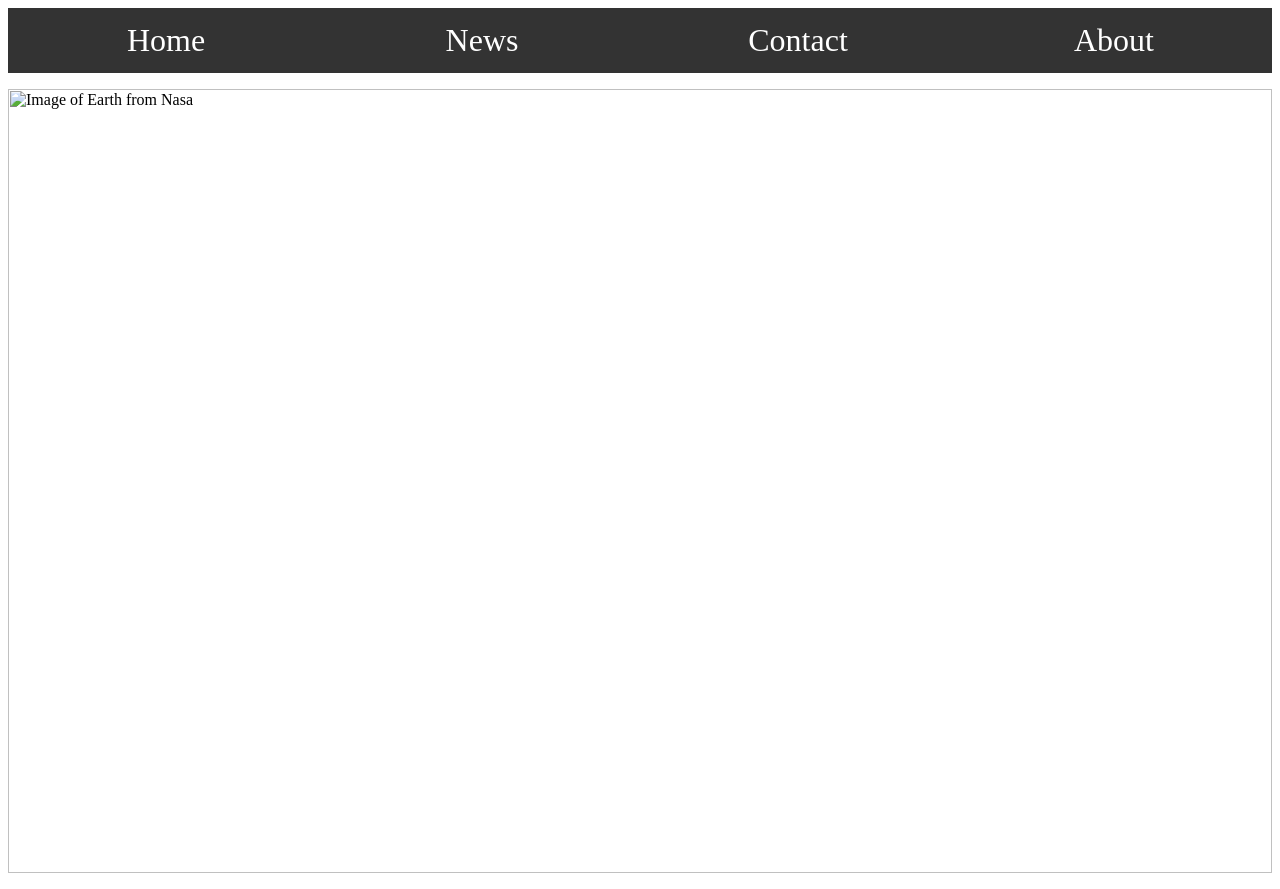
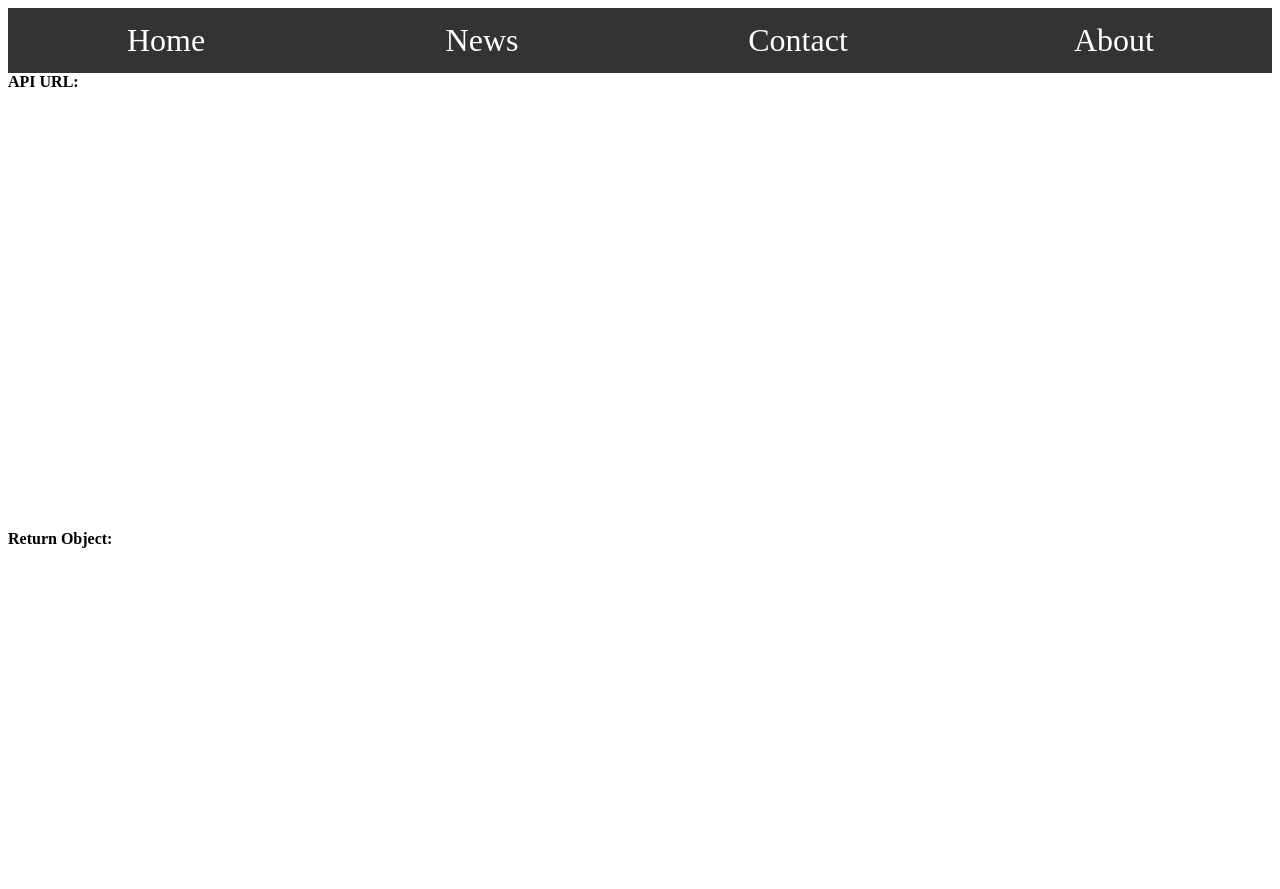
Before and after one commit to Dereekk/okay, a web app: file index.html in a window 1280 px wide. After the commit the page ends 548 px from the top, so only its background shows below. Run offline with its HTML, style and script files only (its server is not run), Linux system fonts and the light colour scheme; some libraries are stand-ins or nearby versions.

Commit message:
Ha ha this is terrible

```diff
--- a/css/style.css
+++ b/css/style.css
@@ -7,6 +7,8 @@
     50% {background-color: green}
     100% {background-color: blue}
 }
+* {max-width: 100%;}
+
 /*#Main-header {
     position: fixed;
     top: 0;
@@ -56,7 +58,10 @@
     margin: auto;
     font-size: 2rem;
     font-size-adjust: auto;
+    width: 100%
 }
+a:hover { background: white; color: #333;}
+li:hover {background: white; color: #333;}
 
 .targetImage {
     position: relative;
--- a/index.html
+++ b/index.html
@@ -6,16 +6,31 @@
         <link rel="manifest" href="manifest.json">
         <link rel="stylesheet" type="text/css" href="css/style.css">
         <link rel="icon" sizes="192x192" href="media/image/portable/icon_192px.png">
-        <link rel="prefetch">
+        <script src="https://ajax.googleapis.com/ajax/libs/jquery/1.11.3/jquery.min.js"></script>
     </head>
     <body>
-            <ul id="nav-list" role="navigation", aria-label="Primary">
+        <nav id="nav-top" >
+            <ul id="nav-list">
                 <li><a href="">Home</a></li>
                 <li><a href="">News</a></li>
                 <li><a href="">Contact</a></li>
                 <li><a href="">About</a></li>
             </ul>
+        </nav>
         <script src="js/app.js" async></script>
-        <p><img src="" alt="Image of Earth from Nasa" class="targetImage"></p>
+        <b>API URL:</b>
+        <pre id="reqObject"></pre>
+
+
+        <img id="apod_img_id" width="250px"/>
+
+        <iframe id="apod_vid_id" type="text/html" width="640" height="385" frameborder="0"></iframe>
+        <p id="copyright"></p>
+
+        <h3 id="apod_title"></h3>
+        <p id="apod_explaination"></p>
+        <br/>
+        <b>Return Object:</b>
+        <pre id="returnObject"></pre>
     </body>
 </html>
--- a/js/app.js
+++ b/js/app.js
@@ -1,41 +1,40 @@
 if ('serviceWorker' in navigator) {
 
     navigator.serviceWorker.register('./sw.js', {scope: './'}).then(function (registration) {
+        "use strict";
         console.log("Service Worker Registered", registration);
     })
         .catch(function (err) {
+            "use strict";
             console.log("Service Worker Failed to Register", err);
         });
 }
 
-var get = function(url) {
-  return new Promise(function(resolve, reject) {
+var url = "https://api.nasa.gov/planetary/apod?api_key=Ba3wAm9ImsmVvF8WxEs34fWeQkxeWAImYWFW0fWn";
 
-    var xhr = new XMLHttpRequest();
-    xhr.onreadystatechange = function() {
-        if (xhr.readyState === XMLHttpRequest.DONE) {
-            if (xhr.status === 200) {
-                var result = xhr.responseText
-                result = JSON.parse(result);
-                resolve(result);
-            } else {
-                reject(xhr);
+
+$.ajax({
+    url: url,
+    success: function (result) {
+        "use strict";
+        if ("copyright" in result) {
+            $("#copyright").text("Image Credits: " + result.copyright);
+        }
+            else {
+                $("#copyright").text("Image Credits: " + "Public Domain");
             }
+
+        if (result.media_type === "video") {
+            $("#apod_img_id").css("display", "none");
+            $("#apod_vid_id").attr("src", result.url);
         }
-    };
-
-    xhr.open("GET", url, true);
-    xhr.send();
-
-  });
-};
-
-get('https://api.nasa.gov/planetary/earth/imagery?api_key=fWfSMcDzyHfMuH3BW6jiIUBYaj3hKRyKBRTBqgEQ')
-  .then(function(response) {
-    // There is an issue with the image being pulled from the API, so using a different one instead
-    document.getElementsByClassName('targetImage')[0].src = "https://api.nasa.gov/images/earth.png";
-
-  })
-  .catch(function(err) {
-    console.log("Error", err);
-  })
+            else {
+                $("#apod_vid_id").css("display", "none");
+                $("#apod_img_id").attr("src", result.url);
+            }
+        $("#reqObject").text(url);
+        $("#returnObject").text(JSON.stringify(result, null, 4));
+        $("#apod_explaination").text(result.explanation);
+        $("#apod_title").text(result.title);
+    }
+});
--- a/sw-2.js
+++ b/sw-2.js
@@ -1,3 +1,4 @@
+
 self.addEventListener('fetch', event => {
     const respondPromise = [
         caches.match('/shell-start.inc'),
@@ -17,3 +18,6 @@
         );
     }));
 });
+https://api.nasa.gov/planetary/earth/imagery?api_key=fWfSMcDzyHfMuH3BW6jiIUBYaj3hKRyKBRTBqgEQ
+
+https://api.nasa.gov/images/earth.png
```
